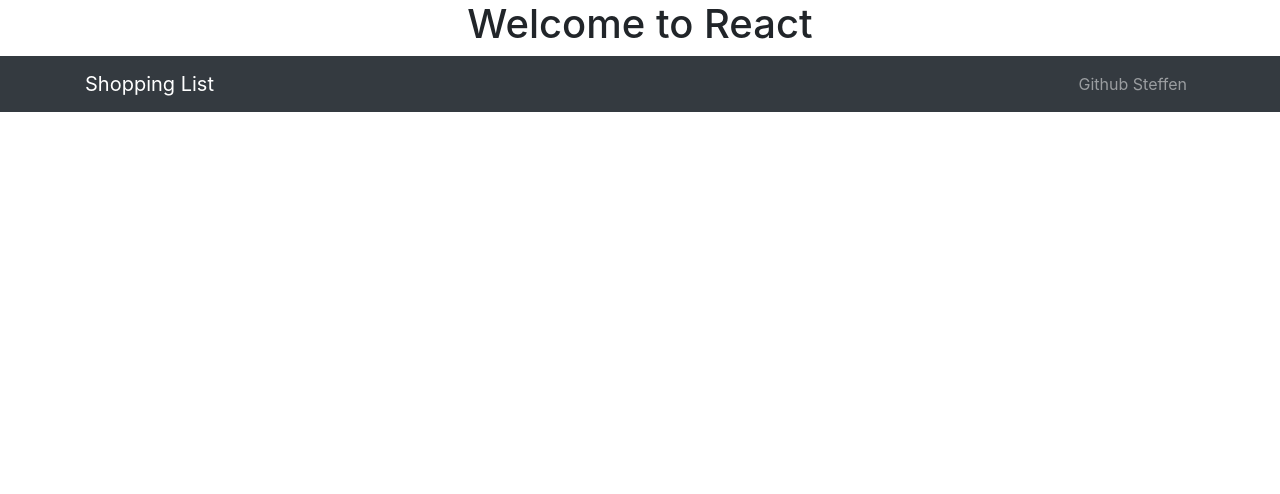
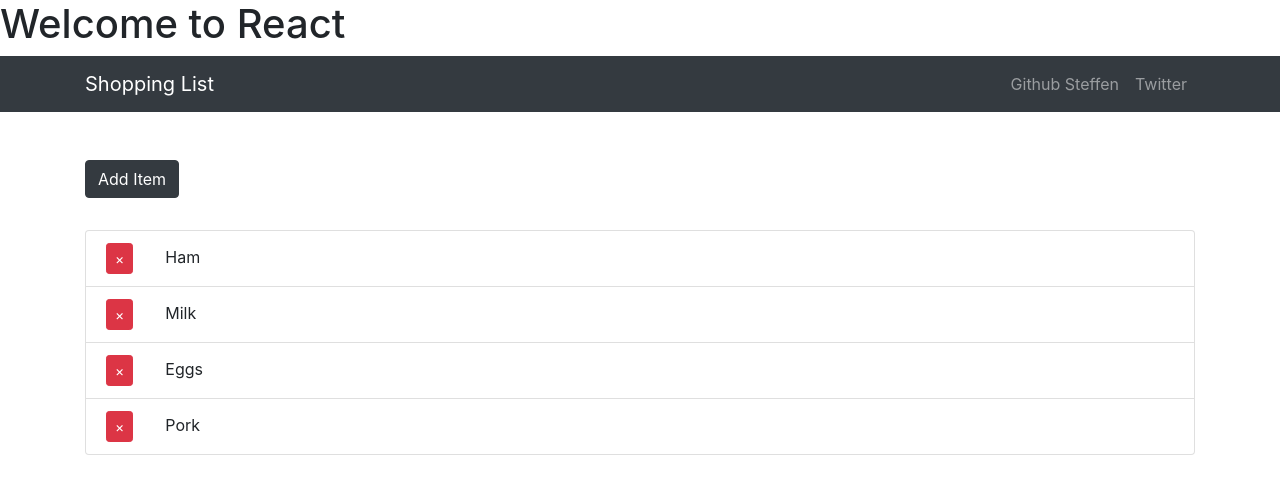
Before and after one commit to steffen3112/mern-proj, a React (Create React App) app in the folder client/: page / in a window 1280 px wide. Shown: the top 494 px of the page. Built offline with nearby package versions, Linux system fonts and the light colour scheme.

Commit message:
Added simple class component for adding items -> next: Conntecting to Redux

```diff
--- a/client/src/App.css
+++ b/client/src/App.css
@@ -1,28 +1,22 @@
-.App {
-  text-align: center;
+.remove-btn {
+  margin-right: 2rem;
 }
 
-.App-logo {
-  animation: App-logo-spin infinite 20s linear;
-  height: 80px;
+.fade-enter {
+  opacity: 0.01;
+  transition: opacity 1000ms ease;
 }
 
-.App-header {
-  background-color: #222;
-  height: 150px;
-  padding: 20px;
-  color: white;
+.fade-enter-active {
+  opacity: 1;
+  transition: opacity 1000ms ease-in;
 }
 
-.App-title {
-  font-size: 1.5em;
+.fade-exit {
+  opacity: 1;
 }
 
-.App-intro {
-  font-size: large;
+.fade-exit-active {
+  opacity: 0.001;
+  transition: opacity 2000ms ease-out;
 }
-
-@keyframes App-logo-spin {
-  from { transform: rotate(0deg); }
-  to { transform: rotate(360deg); }
-}
--- a/client/src/App.js
+++ b/client/src/App.js
@@ -4,6 +4,7 @@
 import 'bootstrap/dist/css/bootstrap.min.css';
 import './App.css';
 import AppNavbar from './components/AppNavbar';
+import ShoppingList from './components/ShoppingList'
 
 class App extends Component {
   render() {
@@ -11,6 +12,7 @@
       <div className="App">
           <h1>Welcome to React</h1>
           <AppNavbar />
+          <ShoppingList />
       </div>
     );
   }
--- a/client/src/components/AppNavbar.js
+++ b/client/src/components/AppNavbar.js
@@ -33,10 +33,15 @@
                         <NavbarBrand href="/">Shopping List</NavbarBrand>
                         <NavbarToggler onClick={this.toggle} />
                         <Collapse isOpen={this.state.isOpen} navbar>
-                            <Nav className="ml-auto" navbar>
+                            <Nav className="ml-auto" navbar >
                                 <NavItem>
                                     <NavLink href="https://github.com/steffen3112">
                                         Github Steffen
+                                    </NavLink>
+                                </NavItem>
+                                <NavItem>
+                                    <NavLink href="https://twitter.com">
+                                    Twitter
                                     </NavLink>
                                 </NavItem>
                             </Nav>
--- /dev/null
+++ b/client/src/components/ShoppingList.js
@@ -0,0 +1,63 @@
+import React, {Component} from 'react';
+import {Container, ListGroup, ListGroupItem, Button} from 'reactstrap';
+import {CSSTransition, TransitionGroup} from 'react-transition-group';
+import uuid from 'uuid';
+
+class ShoppingList extends Component {
+    state = {
+        items: [
+            { id: uuid(), name: 'Ham'},
+            { id: uuid(), name: 'Milk'},
+            { id: uuid(), name: 'Eggs'},
+            { id: uuid(), name: 'Pork'},
+        ]
+    }
+
+    render() {
+
+        const { items } = this.state;
+
+        return(
+            <Container>
+                <Button
+                    color="dark"
+                    style={{marginBottom: "2rem"}}
+                    onClick={() => {
+                        const name = prompt("Enter Item");
+                        if(name) {
+                            this.setState(state => ({
+                                items: [...state.items, {id: uuid(), name}]
+                            }));
+                        }
+                    }}
+                >Add Item
+                </Button>
+                <ListGroup>
+                    <TransitionGroup className="shopping-list">
+                        {items.map( ({id, name}) => (
+                            <CSSTransition key={id} timeout={500} classNames="fade">
+                                <ListGroupItem>
+                                <Button
+                                    className="remove-btn"
+                                    color="danger"
+                                    size="sm"
+                                    onClick={() => {
+                                        this.setState(state => ({
+                                            items: items.filter(item => item.id !== id)
+                                        }))
+                                    }}
+                                >&times;
+                                </Button>
+                                {name}
+                                </ListGroupItem>
+                            </CSSTransition>
+                        ) )}
+                    </TransitionGroup>
+                </ListGroup>
+            </Container>
+
+        );
+    }
+}
+
+export default ShoppingList;
```
